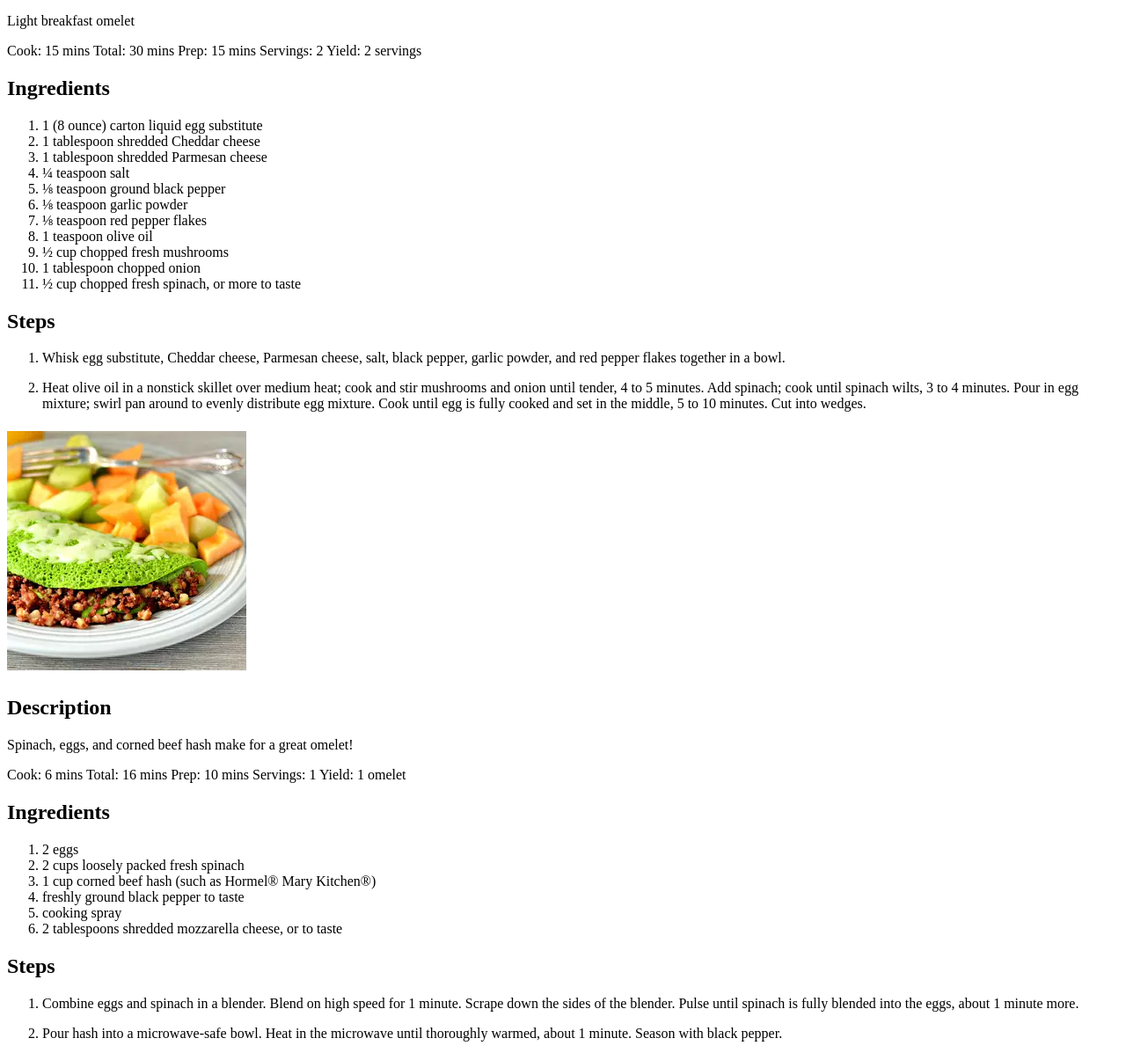
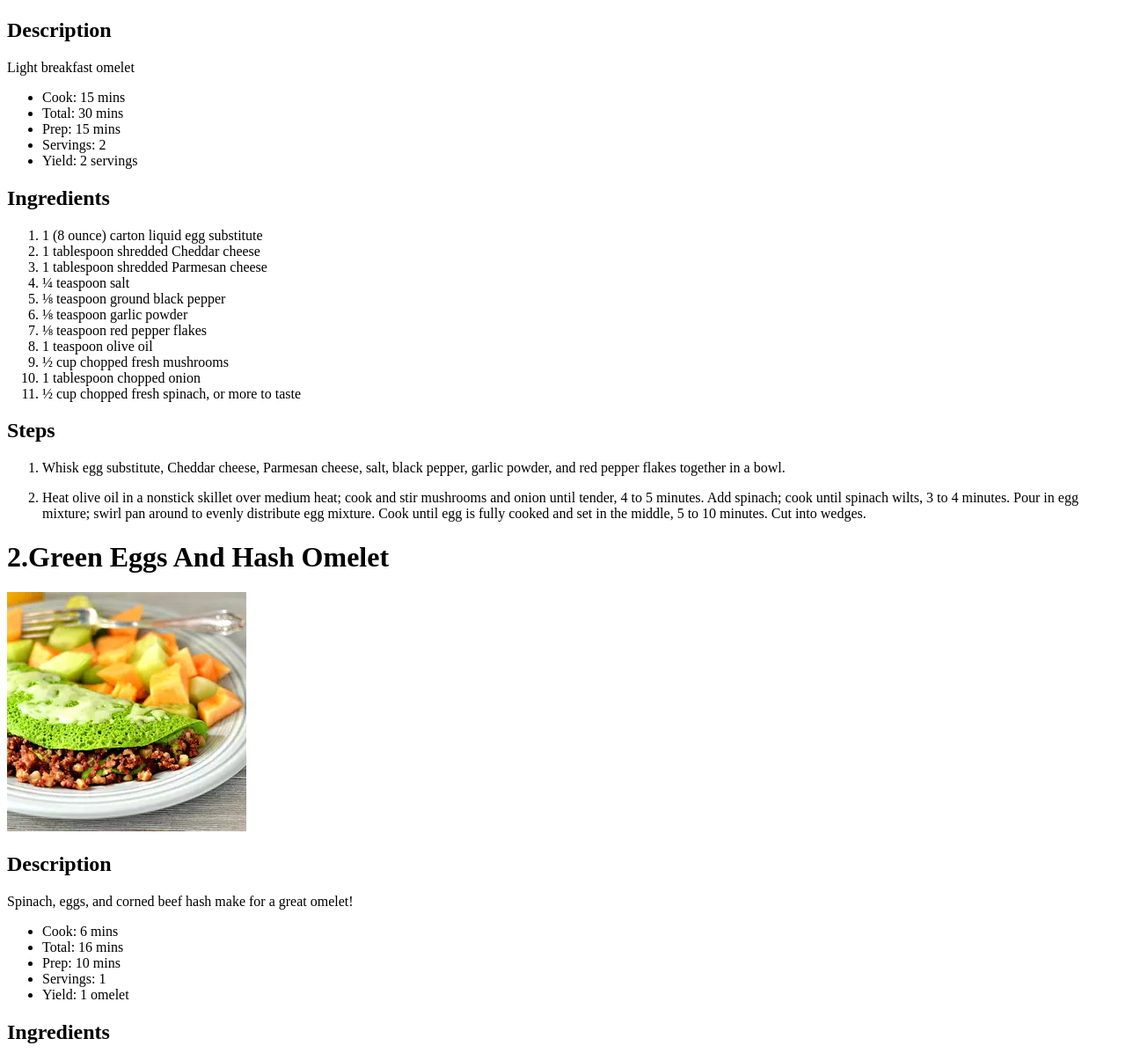
Before and after one commit to CamNA0912/odin-recipes, a plain HTML site: page recipes/omelet.html in a window 1280 px wide. Shown: the part 355-1552 px from the top of the page at 88% size. Drawn offline with Linux system fonts and the light colour scheme.

Commit message:
Format the layout

```diff
--- a/recipes/omelet.html
+++ b/recipes/omelet.html
@@ -9,19 +9,20 @@
     <body>
         <!--Mushroom Spinach Omelet -->
         <h1>
-            <img src="mushroomome.jpg" alt="Mushroom-Spinach-Omelet">
+            1.Mushroom Spinach Omelet
         </h1>
+        <img src="mushroomome.jpg" alt="Mushroom-Spinach-Omelet">
         <h2>Description</h2>
         <p>
             Light breakfast omelet
-            <p>
-                Cook: 15 mins
-                Total: 30 mins
-                Prep: 15 mins
-                Servings: 2
-                Yield: 2 servings
-            </p>
         </p>
+        <ul>
+            <li>Cook: 15 mins</li>
+            <li>Total: 30 mins</li>
+            <li>Prep: 15 mins</li>
+            <li>Servings: 2</li>
+            <li>Yield: 2 servings</li>
+    </ul>
         <h2>Ingredients</h2>
         <ol>
             <li>1 (8 ounce) carton liquid egg substitute</li>
@@ -53,20 +54,21 @@
         </ol>
 
         <!--Green-Eggs-And-Hash-Omelet-->
-        <h1>
-            <img src="greenome.jpg" alt="Green-Eggs-And-Hash-Omelet">
-        </h1>
+        <a id="green-omelet"></a>
+
+        <h1>2.Green Eggs And Hash Omelet</h1>
+        <img src="greenome.jpg" alt="Green-Eggs-And-Hash-Omelet">
         <h2>Description</h2>
         <p>
             Spinach, eggs, and corned beef hash make for a great omelet!
-            <p>
-                Cook: 6 mins
-                Total: 16 mins
-                Prep: 10 mins
-                Servings: 1
-                Yield: 1 omelet
-            </p>
         </p>
+        <ul>
+                <li>Cook: 6 mins</li>
+                <li>Total: 16 mins</li>
+                <li>Prep: 10 mins</li>
+                <li>Servings: 1</li>
+                <li>Yield: 1 omelet</li>
+        </ul>
         <h2>Ingredients</h2>
         <ol>
             <li>2 eggs</li>
@@ -100,21 +102,20 @@
         </ol>
 
         <!--Tamagoyaki (Japanese Sweet Omelet)-->
-        <h1>
-            <img src="sweetome.jpg" alt="Tamagoyaki">
-        </h1>
+        <h1>3.Tamagoyaki</h1>
+        <img src="sweetome.jpg" alt="Tamagoyaki">
         <h2>Description</h2>
         <p>
             Traditional tamagoyaki is not as flat and uses several eggs,
             but this is great when you just want a little snack or for breakfast.
-            <p>
-                Cook: 5 mins
-                Total: 15 mins
-                Prep: 10 mins
-                Servings: 1
-                Yield: 1 omelet
-            </p>
         </p>
+        <ul>
+            <li>Cook: 5 mins</li>
+            <li>Total: 15 mins</li>
+            <li>Prep: 10 mins</li>
+            <li>Servings: 1</li>
+            <li>Yield: 1 omelet</li>
+    </ul>
         <h2>Ingredients</h2>
         <ol>
             <li>1 tablespoon water</li>
```
